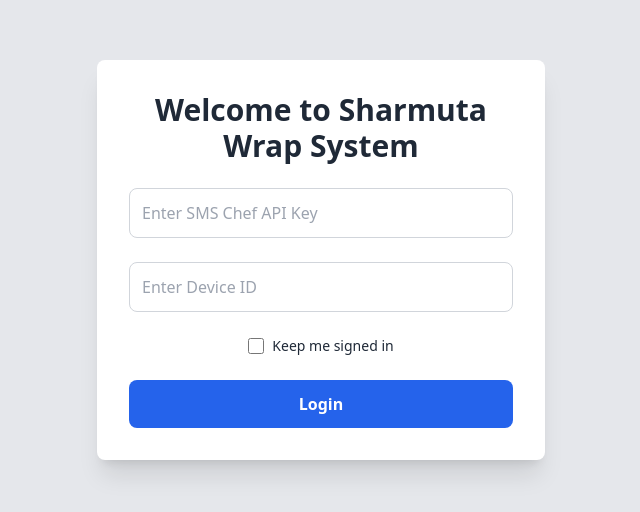
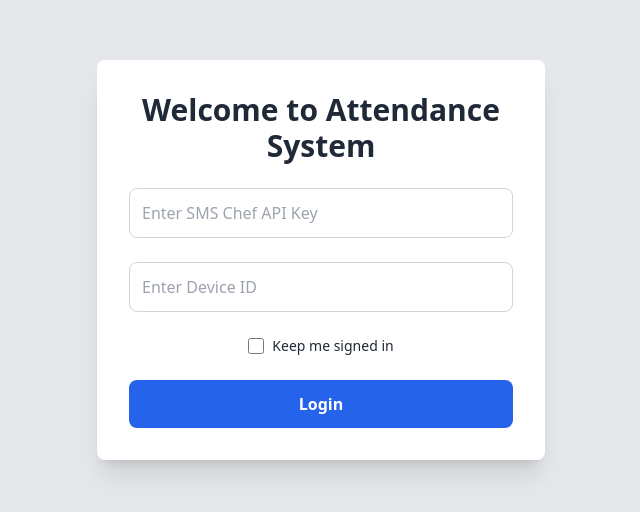
Before and after one commit to MIBAHNAF/attendance-system, a Next.js app: page / in a window 1280 px wide. Shown: the part 140-652 px from the top of the page, without its empty margins (319-959 px from the left). Built offline with nearby package versions, Linux system fonts and the light colour scheme; no server answers.

Commit message:
sharmuta feature

```diff
--- a/app/page.tsx
+++ b/app/page.tsx
@@ -53,7 +53,7 @@
   return (
     <div className="flex flex-col items-center justify-center min-h-screen bg-gray-200 p-6">
       <div className="bg-white p-8 rounded-lg shadow-xl w-full max-w-md text-center">
-        <h1 className="text-3xl font-bold mb-6 text-gray-800">Welcome to Sharmuta Wrap System</h1>
+        <h1 className="text-3xl font-bold mb-6 text-gray-800">Welcome to Attendance System</h1>
         <div className="space-y-6">
           <input
             type="text"
```
